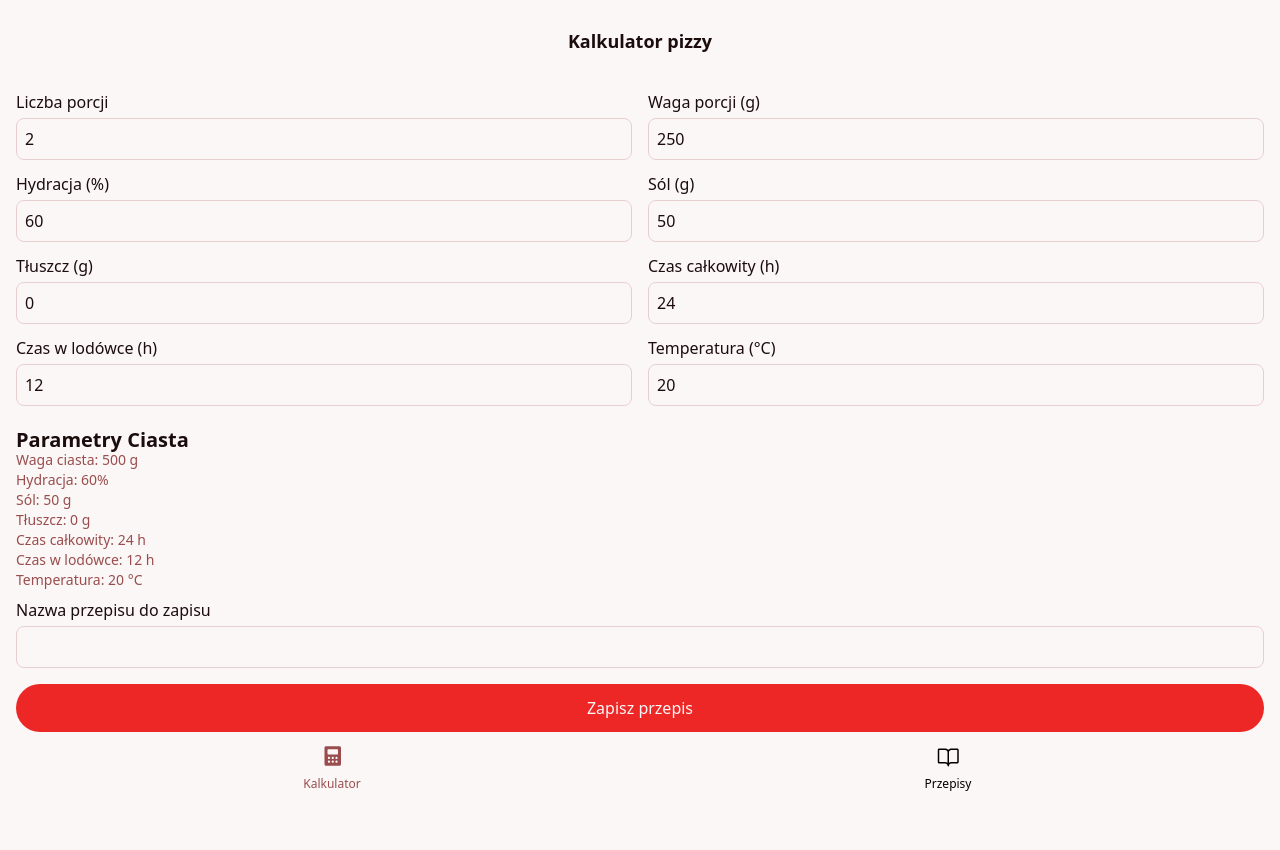
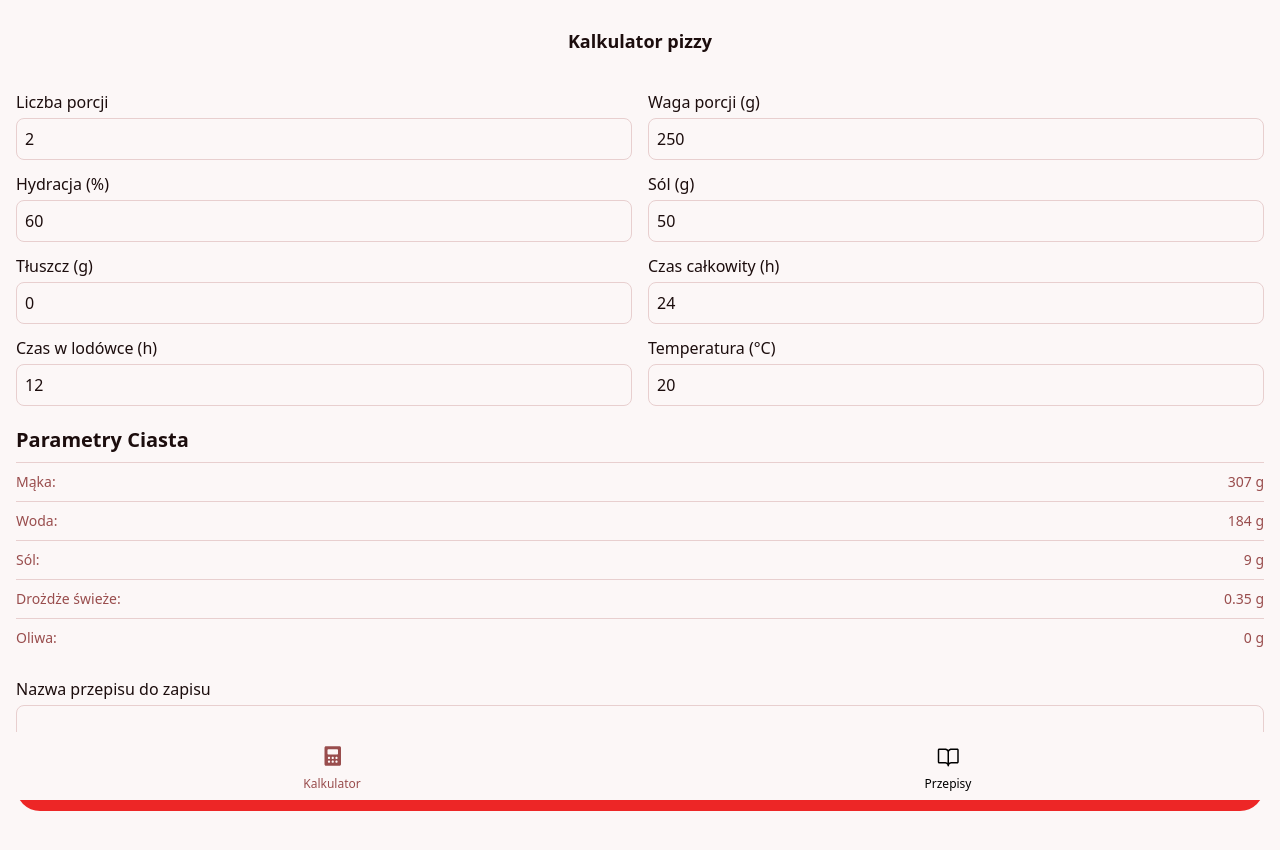
Before and after one commit to Pabiak/pizza-dough-calculator, a React (Vite) app: page / in a window 1280 px wide. Shown: the top 850 px of the page. Before the commit the page ends 800 px from the top, so only its background shows below. Built offline with nearby package versions, Linux system fonts and the light colour scheme.

Commit message:
finish calculator page, remove unnecessary files

```diff
--- a/src/components/Input.tsx
+++ b/src/components/Input.tsx
@@ -24,6 +24,7 @@ const Input = ({ onChange, label, placeholder, name, value }: IInputProps) => {
         placeholder={placeholder}
         name={name}
         onChange={onChange}
+        min={0}
         aria-placeholder={placeholder}
         aria-label={label}
         aria-labelledby="label"
--- a/src/components/Navbar.tsx
+++ b/src/components/Navbar.tsx
@@ -12,7 +12,7 @@ const Navbar = () => {
   const splitLocation = pathname.split("/")[1];
 
   return (
-    <nav className="flex items-center justify-between px-6 py-2 bg-[var(--background)] fixed bottom-0 left-0 w-full py-">
+    <nav className="flex items-center justify-between px-6 py-2 bg-[var(--background)] fixed bottom-0 left-0 w-full">
       <button
         className={cn(
           "flex flex-col items-center justify-center gap-1 w-[50%] transition-colors duration-200",
--- a/src/helpers/cookies.ts
+++ /dev/null
@@ -1,16 +0,0 @@
-export const getCookie = (name: string): string | null => {
-  const value = `; ${document.cookie}`;
-  const parts = value.split(`; ${name}=`);
-  if (parts.length === 2) return parts.pop()?.split(";").shift() || null;
-  return null;
-};
-
-export const setCookie = (name: string, value: string, ms = 1000 * 60 * 5) => {
-  const date = new Date();
-  date.setTime(date.getTime() + ms);
-  document.cookie = `${name}=${value}; expires=${date.toUTCString()}; path=/`;
-};
-
-export const deleteCookie = (name: string) => {
-  document.cookie = `${name}=; expires=Thu, 01 Jan 1970 00:00:00 UTC; path=/;`;
-};
--- a/src/index.css
+++ b/src/index.css
@@ -3,6 +3,9 @@
 html,
 body {
   background-color: #fcf7f7;
+  /* remove scrollbar */
+  scrollbar-width: none;
+  -ms-overflow-style: none; /* IE and Edge */
 }
 
 :root {
--- a/src/pages/CalculatorPage.tsx
+++ b/src/pages/CalculatorPage.tsx
@@ -1,13 +1,17 @@
+import React, { useState } from "react";
+
+import calculateDough from "@/utils/calculateDough";
+import IDoughData from "@/types/doughData";
+
 import Input from "@/components/Input";
-import React, { useEffect, useState } from "react";
 
 const CalculatorPage = () => {
-  const [data, setData] = useState({
+  const [data, setData] = useState<IDoughData>({
     portions: 2,
     weight: 250,
     hydration: 60,
-    salt: 50,
-    fat: 0,
+    saltPerLiter: 50,
+    fatPerLiter: 0,
     totalTime: 24,
     fridgeTime: 12,
     roomTemperature: 20,
@@ -16,18 +20,44 @@ const CalculatorPage = () => {
 
   const handleChange = (e: React.ChangeEvent<HTMLInputElement>) => {
     const { name, value } = e.target;
+
+    if (name === "recipeName") {
+      setData((prevData) => ({
+        ...prevData,
+        [name]: value,
+      }));
+      return;
+    }
+
+    const numericValue = Number(value);
+
+    if (isNaN(numericValue)) return;
+
     setData((prevData) => ({
       ...prevData,
-      [name]: Number(value),
+      [name]: numericValue,
     }));
   };
 
-  useEffect(() => {
-    console.log("Data changed:", data);
-  }, [data]);
+  const doughParameters = calculateDough(data);
+
+  const results = [
+    { label: "Mąka", value: doughParameters.flourAmount },
+    { label: "Woda", value: doughParameters.waterAmount },
+    { label: "Sól", value: doughParameters.saltAmount },
+    { label: "Drożdże świeże", value: doughParameters.yeastAmount },
+    { label: "Oliwa", value: doughParameters.fatAmount },
+  ];
+
+  const handleSave = () => {
+    console.log("Zapisz przepis:", {
+      name: data.recipeName,
+      ...doughParameters,
+    });
+  };
 
   return (
-    <div className="flex flex-col gap-3">
+    <div className="flex flex-col gap-3 mb-[4.25rem]">
       <h1 className="font-bold text-lg text-[var(--text)] my-5 text-center tracking-normal leading-none">
         Kalkulator pizzy
       </h1>
@@ -52,15 +82,15 @@ const CalculatorPage = () => {
         />
         <Input
           label="Sól (g)"
-          name="salt"
+          name="saltPerLiter"
           onChange={handleChange}
-          value={data.salt.toString()}
+          value={data.saltPerLiter.toString()}
         />
         <Input
           label="Tłuszcz (g)"
-          name="fat"
+          name="fatPerLiter"
           onChange={handleChange}
-          value={data.fat.toString()}
+          value={data.fatPerLiter.toString()}
         />
         <Input
           label="Czas całkowity (h)"
@@ -85,28 +115,16 @@ const CalculatorPage = () => {
         <h2 className="text-[var(--text)] font-bold text-xl tracking-normal leading-none">
           Parametry Ciasta
         </h2>
-        <ul>
-          <li className="text-[var(--placeholder)] text-sm leading-mone block">
-            Waga ciasta: {data.weight * data.portions} g
-          </li>
-          <li className="text-[var(--placeholder)] text-sm leading-mone">
-            Hydracja: {data.hydration}%
-          </li>
-          <li className="text-[var(--placeholder)] text-sm leading-mone">
-            Sól: {data.salt} g
-          </li>
-          <li className="text-[var(--placeholder)] text-sm leading-mone">
-            Tłuszcz: {data.fat} g
-          </li>
-          <li className="text-[var(--placeholder)] text-sm leading-mone">
-            Czas całkowity: {data.totalTime} h
-          </li>
-          <li className="text-[var(--placeholder)] text-sm leading-mone">
-            Czas w lodówce: {data.fridgeTime} h
-          </li>
-          <li className="text-[var(--placeholder)] text-sm leading-mone">
-            Temperatura: {data.roomTemperature} °C
-          </li>
+        <ul className="flex flex-col py-3">
+          {results.map(({ label, value }) => (
+            <li
+              key={label}
+              className="text-[var(--placeholder)] text-sm leading-none border-t border-[var(--border)] py-3 flex justify-between"
+            >
+              <span>{label}:</span>
+              <span>{value} g</span>
+            </li>
+          ))}
         </ul>
       </section>
       <section className="w-full flex flex-col gap-4">
@@ -115,7 +133,10 @@ const CalculatorPage = () => {
           name="recipeName"
           onChange={handleChange}
         />
-        <button className="w-full h-12 bg-[var(--primary)] rounded-3xl text-[var(--background)]">
+        <button
+          onClick={handleSave}
+          className="w-full h-12 bg-[var(--primary)] rounded-3xl text-[var(--background)]"
+        >
           Zapisz przepis
         </button>
       </section>
--- /dev/null
+++ b/src/types/doughData.ts
@@ -0,0 +1,13 @@
+interface IDoughData {
+  portions: number;
+  weight: number;
+  hydration: number;
+  saltPerLiter: number;
+  fatPerLiter: number;
+  totalTime: number;
+  fridgeTime: number;
+  roomTemperature: number;
+  recipeName?: string;
+}
+
+export default IDoughData;
--- a/src/types/enums/cookies.ts
+++ /dev/null
@@ -1,7 +0,0 @@
-enum COOKIES {
-  ACCESS_TOKEN = "accessToken",
-  REFRESH_TOKEN = "refreshToken",
-  USER = "user",
-}
-
-export default COOKIES;
--- /dev/null
+++ b/src/utils/calculateDough.ts
@@ -0,0 +1,42 @@
+import IDoughData from "@/types/doughData";
+
+const calculateDough = (data: IDoughData) => {
+  const {
+    portions,
+    weight,
+    hydration,
+    saltPerLiter,
+    fatPerLiter,
+    totalTime,
+    fridgeTime,
+    roomTemperature,
+  } = data;
+
+  const totalDoughWeight = portions * weight;
+  const C = hydration * (saltPerLiter + fatPerLiter) + 1000 * (hydration + 100);
+  const flourAmount = Math.round((100000 * totalDoughWeight) / C);
+  const waterAmount = Math.round((flourAmount * hydration) / 100);
+  const saltAmount = Math.round((waterAmount * saltPerLiter) / 1000);
+  const fatAmount = Math.round((waterAmount * fatPerLiter) / 1000);
+
+  const tempFactor = roomTemperature * 0.75;
+  const timeFactor = Math.max(0.1, totalTime - (9 * fridgeTime) / 10);
+
+  const yeastCoefficient =
+    (1100 * (1 + saltPerLiter / 200) * (1 + fatPerLiter / 300)) /
+    ((4.2 * hydration - 80 - 0.0305 * hydration * hydration) *
+      Math.pow(tempFactor, 2.5) *
+      Math.pow(timeFactor, 1.2));
+
+  const yeastAmount = (flourAmount * yeastCoefficient).toFixed(2);
+
+  return {
+    flourAmount,
+    waterAmount,
+    saltAmount,
+    fatAmount,
+    yeastAmount,
+  };
+};
+
+export default calculateDough;
```
Also changed, not shown: 1 other file (tests, documents, lock files or other folders).
